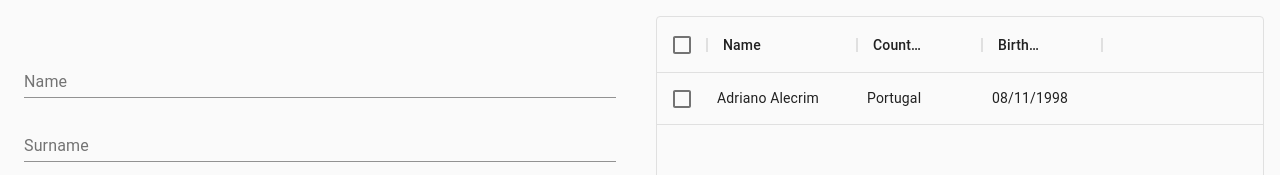
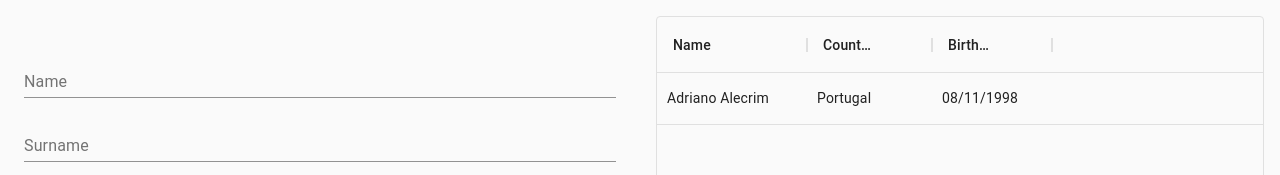
Before and after one commit to adrianoenrico/Mosano-challenge, a Gatsby site in the folder frontend/: page / in a window 1280 px wide. Shown: the top 175 px of the page. Built offline with nearby package versions, Linux system fonts and the light colour scheme; Gatsby itself is replaced by a stand-in of ours; no server answers.

Commit message:
removed select boxes

```diff
--- a/frontend/src/components/table.js
+++ b/frontend/src/components/table.js
@@ -32,7 +32,7 @@ export default function Table(){
     const classes = useStyles()
     return (
     <div className={classes.container}>
-        <DataGrid rows={rows} columns={columns} pageSize={5} checkboxSelection />
+        <DataGrid rows={rows} columns={columns} pageSize={5} />
     </div>
     )
 }
```
